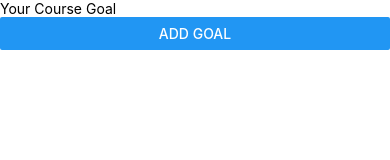
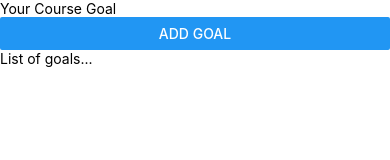
Before and after one commit to KennedyMungai/HelloReactNative, a React Native app: screen / in a window 390 px wide. Shown: the top 160 px of the page. Built offline with nearby package versions, Linux system fonts and the light colour scheme.

Commit message:
Added a paceholder for the list of goals

```diff
--- a/App.js
+++ b/App.js
@@ -8,7 +8,9 @@ export default function App() {
         <TextInput placeholder="Your Course Goal" />
         <Button title="Add Goal" />
       </View>
-      <View></View>
+      <View>
+        <Text>List of goals...</Text>
+      </View>
       <StatusBar style="auto" />
     </View>
   );
```
